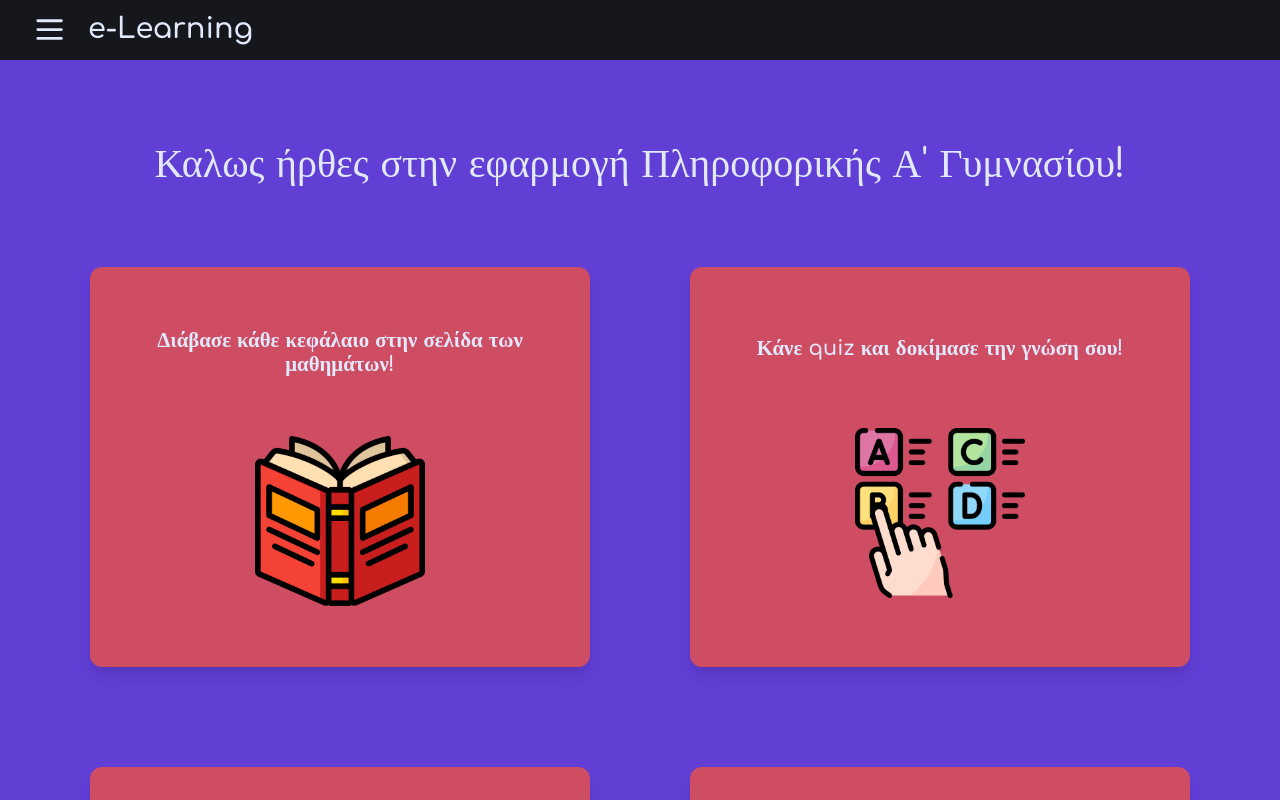
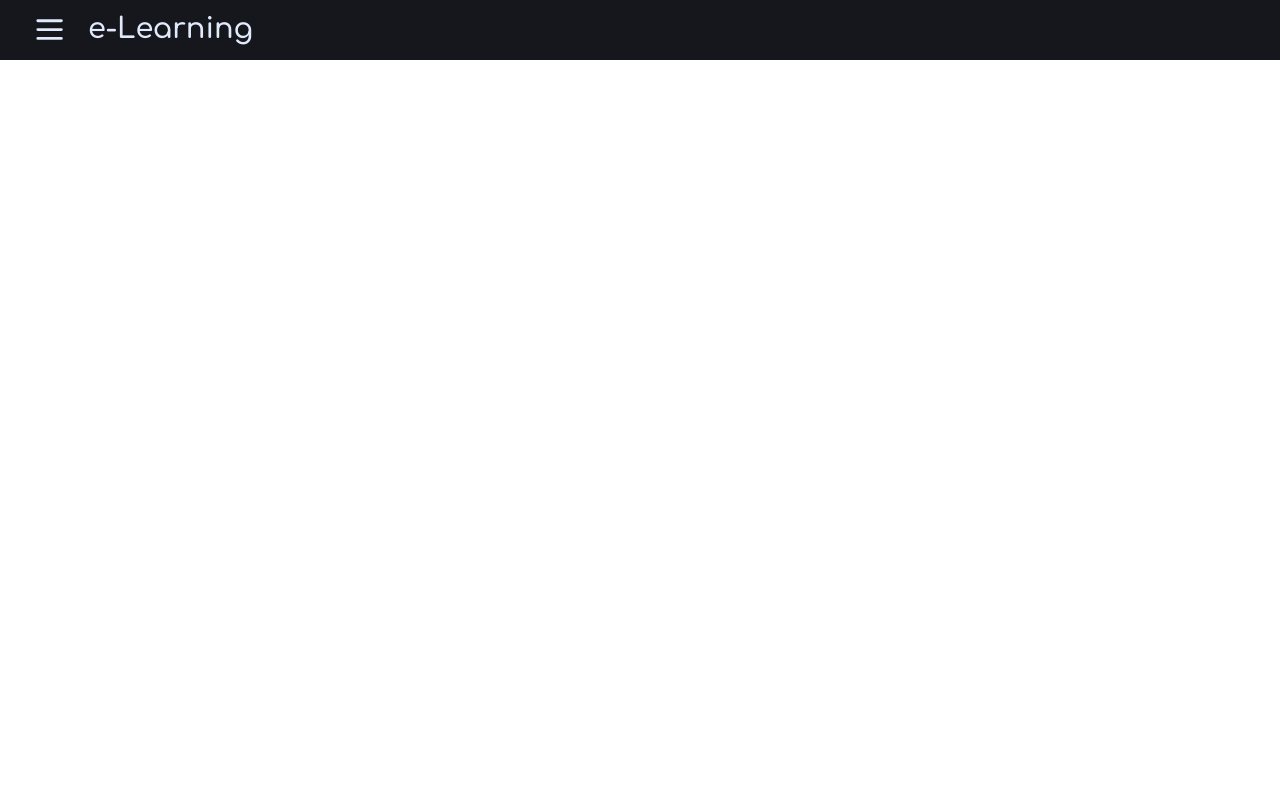
Before and after one commit to dflav/e-learning-app, a React (Create React App) app: page / in a window 1280 px wide. Shown: the top 800 px of the page. Built offline with nearby package versions, Linux system fonts and the light colour scheme.

Commit message:
url changes

```diff
--- a/src/App.jsx
+++ b/src/App.jsx
@@ -12,7 +12,7 @@ const App = () => {
     <>
       <Sidebar />
       <Routes>
-        <Route path='/' element={<Home />} />
+        <Route path='/e-learning-app' element={<Home />} />
         <Route path='/lessons/IT1' element={<Lesson id={1} />} />
         <Route path='/lessons/IT2' element={<Lesson id={2} />} />
         <Route path='/lessons/IT3' element={<Lesson id={3} />} />
--- a/src/components/Sidebar/SidebarData.js
+++ b/src/components/Sidebar/SidebarData.js
@@ -6,7 +6,7 @@ import { AiOutlineInfoCircle, AiOutlineHome } from 'react-icons/ai'
 import { HiOutlinePencilAlt } from 'react-icons/hi'
 
 const SidebarData = [
-  { id: 0, title: 'Home', path: '/', icon: <AiOutlineHome /> },
+  { id: 0, title: 'Home', path: '/e-learning-app', icon: <AiOutlineHome /> },
   {
     id: 1,
     title: 'Μαθήματα',
```
